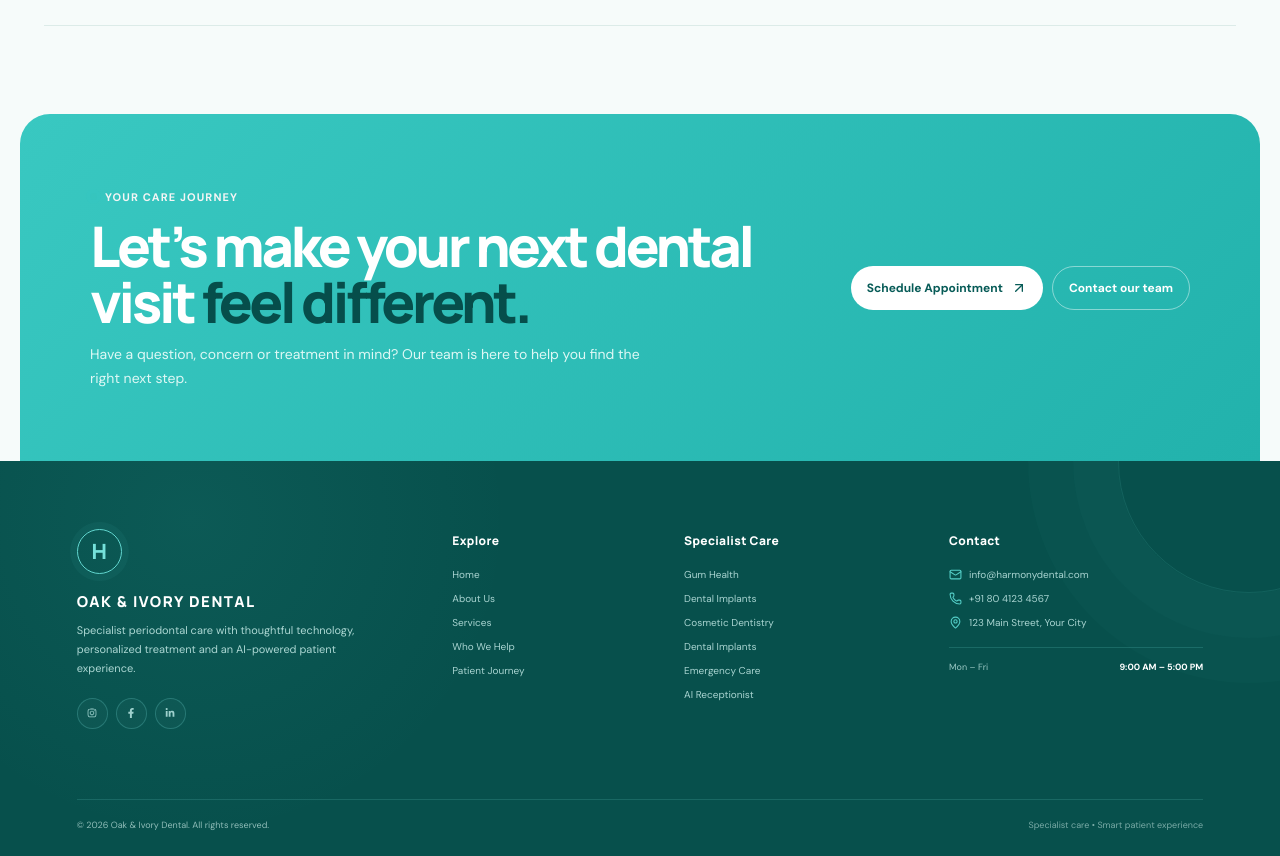
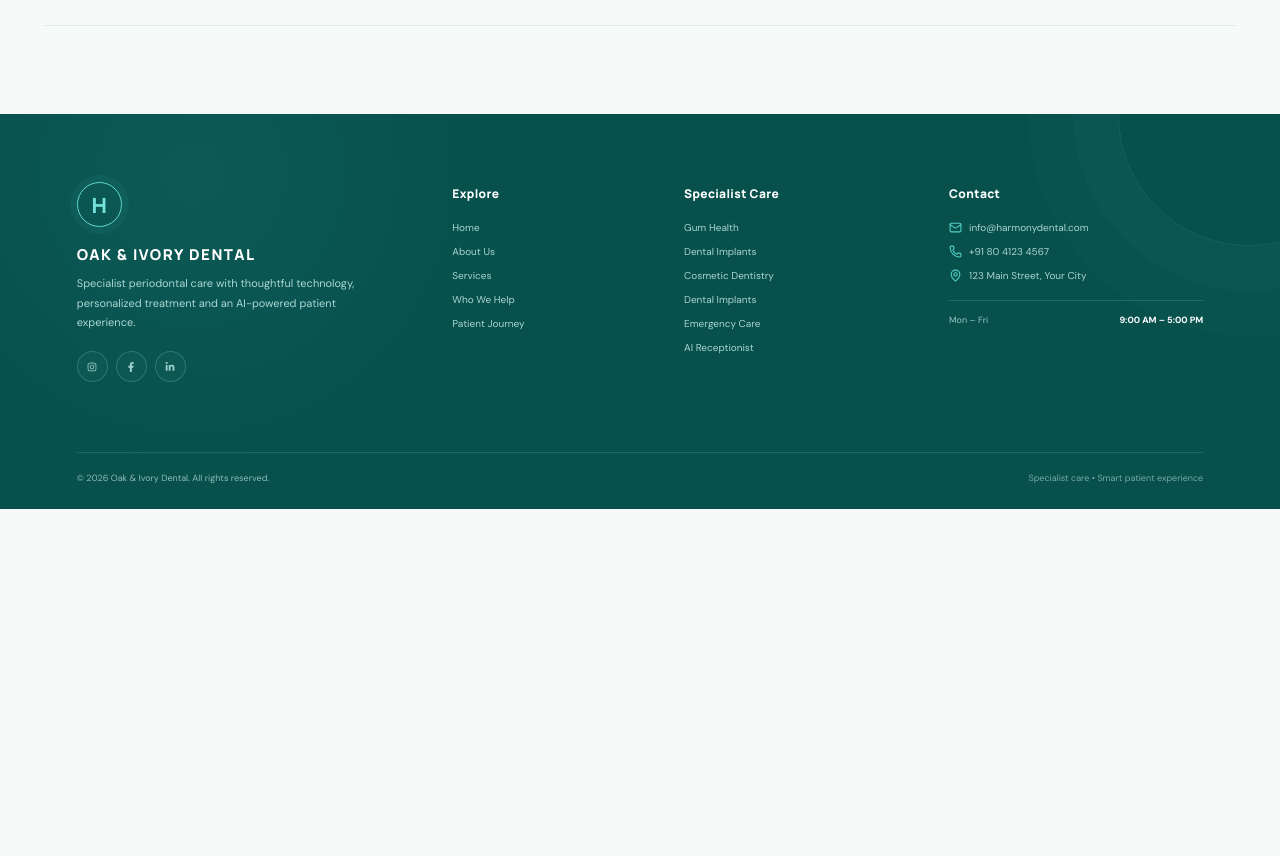
Before and after one commit to the-capital-hub/OakIvoryVersion4, a React (Vite) app: page /about in a window 1280 px wide. Shown: the part 2391-3247 px from the top of the page. After the commit the page ends 2900 px from the top, so only its background shows below. Built offline with nearby package versions, Linux system fonts and the light colour scheme.

Commit message:
Update testimonials rating and footer

```diff
--- a/src/App.jsx
+++ b/src/App.jsx
@@ -18,12 +18,14 @@ import FAQ from "./pages/FAQ/FAQ";
 import Appointment from "./pages/Appointment/Appointment";
 import Ivy from "./pages/Ivy/Ivy";
 import "./styles/global.css";
+import ScrollToTop from "./components/ScrollToTop/ScrollToTop";
 
 export default function App() {
   return (
     <BrowserRouter>
       <div className="app-shell">
         <Navbar />
+        <ScrollToTop/>
         <Routes>
           <Route path="/" element={<Home />} />
           <Route path="/about" element={<About />} />
--- /dev/null
+++ b/src/components/ScrollToTop/ScrollToTop.jsx
@@ -0,0 +1,14 @@
+import { useEffect } from "react";
+import { useLocation } from "react-router-dom";
+
+const ScrollToTop = () => {
+  const { pathname } = useLocation();
+
+  useEffect(() => {
+    window.scrollTo(0, 0);
+  }, [pathname]);
+
+  return null;
+};
+
+export default ScrollToTop;
--- a/src/pages/About/About.jsx
+++ b/src/pages/About/About.jsx
@@ -291,42 +291,7 @@ export default function About() {
           FINAL CTA
       ===================================================== */}
 
-      <section className="about-final-cta">
-        <div>
-          <span className="about-eyebrow">
-            <i></i>
-            YOUR CARE JOURNEY
-          </span>
 
-          <h2>
-            Let’s make your next dental visit{" "}
-            <em>feel different.</em>
-          </h2>
-
-          <p>
-            Have a question, concern or treatment in mind?
-            Our team is here to help you find the right next
-            step.
-          </p>
-        </div>
-
-        <div className="about-final-actions">
-          <Link
-            to="/appointment"
-            className="about-final-primary"
-          >
-            Schedule Appointment
-            <ArrowUpRight size={16} />
-          </Link>
-
-          <Link
-            to="/contact"
-            className="about-final-secondary"
-          >
-            Contact our team
-          </Link>
-        </div>
-      </section>
     </>
   );
 }
--- a/src/pages/Contact/Contact.jsx
+++ b/src/pages/Contact/Contact.jsx
@@ -595,49 +595,7 @@ export default function Contact() {
           FINAL CTA
       ===================================================== */}
 
-      <section className="contact-final">
 
-        <div>
-
-          <span className="contact-eyebrow">
-            <i></i>
-            YOUR NEXT STEP
-          </span>
-
-          <h2>
-            Ready to start your{" "}
-            <em>smile journey?</em>
-          </h2>
-
-          <p>
-            Book a consultation and let our team help you
-            find the right path forward.
-          </p>
-
-        </div>
-
-
-        <div className="contact-final-actions">
-
-          <a
-            href="#appointment-form"
-            className="contact-final-primary"
-          >
-            Schedule Appointment
-            <ArrowUpRight size={16} />
-          </a>
-
-          <a
-            href="tel:+918041234567"
-            className="contact-final-secondary"
-          >
-            <Phone size={14} />
-            Call Now
-          </a>
-
-        </div>
-
-      </section>
     </>
   );
 }
--- a/src/pages/Experience/Experience.jsx
+++ b/src/pages/Experience/Experience.jsx
@@ -367,41 +367,7 @@ export default function Experience() {
           FINAL CTA
       ===================================================== */}
 
-      <section className="experience-final">
-        <div>
-          <span className="experience-eyebrow">
-            <i></i>
-            READY WHEN YOU ARE
-          </span>
 
-          <h2>
-            Your next step can start{" "}
-            <em>today.</em>
-          </h2>
-
-          <p>
-            Take the first step toward healthier oral health
-            with a consultation designed around you.
-          </p>
-        </div>
-
-        <div className="experience-final-actions">
-          <Link
-            to="/appointment"
-            className="experience-final-primary"
-          >
-            Schedule Appointment
-            <ArrowUpRight size={16} />
-          </Link>
-
-          <Link
-            to="/contact"
-            className="experience-final-secondary"
-          >
-            Contact our team
-          </Link>
-        </div>
-      </section>
     </>
   );
 }
--- a/src/pages/Home/Home.jsx
+++ b/src/pages/Home/Home.jsx
@@ -128,7 +128,7 @@ export default function Home() {
 
             <p>
               Experienced dentists, modern technology and a calmer patient
-              experience from your first consultation to long-term care.
+              experience from your first consultation to long term care.
             </p>
 
             <div className="hero-actions">
@@ -621,7 +621,7 @@ export default function Home() {
 
       <p>{quote}</p>
 
-      <b>— {name}</b>
+      <b>{name}</b>
 
       <small>
         Oak & Ivory patient
--- a/src/pages/Ivy/Ivy.css
+++ b/src/pages/Ivy/Ivy.css
@@ -1232,7 +1232,7 @@
   background:
     linear-gradient(
       135deg,
-      #39c8c1,
+      #b8cdcccd,
       #22b2ac
     );
 }
```
